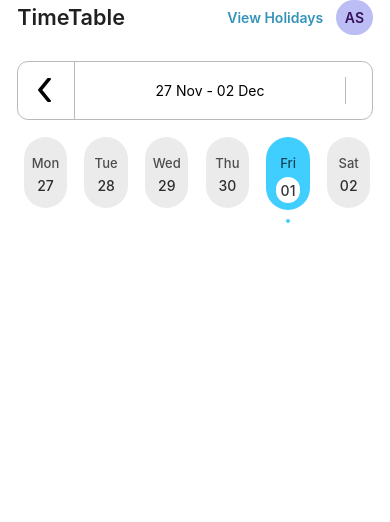
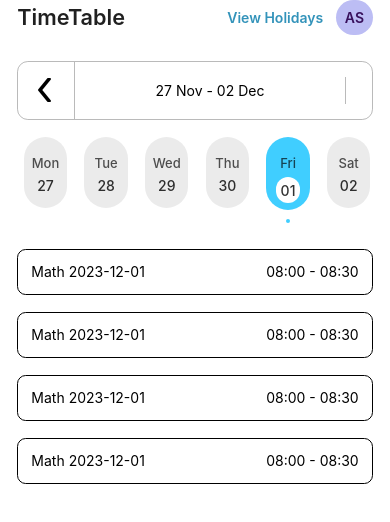
Before and after one commit to warrior0906/TimeTableApp, a React Native app: screen / in a window 390 px wide. Shown: the top 522 px of the page. Built offline with nearby package versions, Linux system fonts and the light colour scheme; grey boxes are pictures that could not be loaded.

Commit message:
scroll subject list on day change

```diff
--- a/src/screens/home/home.styles.ts
+++ b/src/screens/home/home.styles.ts
@@ -47,4 +47,18 @@ export const styles = StyleSheet.create({
     borderRadius: scaling.hs(4),
     marginTop: scaling.vs(8),
   },
+  subjectItemContainer: {
+    width: scaling.hs(328),
+    marginHorizontal: scaling.hs(16),
+  },
+  subjectItem: {
+    flexDirection: 'row',
+    justifyContent: 'space-between',
+    alignItems: 'center',
+    marginVertical: scaling.hs(8),
+    paddingVertical: scaling.vs(12),
+    paddingHorizontal: scaling.hs(12),
+    borderWidth: 1,
+    borderRadius: scaling.hs(8),
+  },
 });
--- a/src/screens/home/home.tsx
+++ b/src/screens/home/home.tsx
@@ -4,6 +4,7 @@ import {DatePicker, Header, WeekSelector} from '../../components';
 import {styles} from './home.styles';
 import {currentDate, getCurrentWeek, getWeek} from '../../utils';
 import moment from 'moment';
+import scaling from '../../utils/scaling';
 
 const HomeScreen = () => {
   const [showCalendar, setShowCalendar] = useState<boolean>(false);
@@ -12,7 +13,23 @@ const HomeScreen = () => {
   );
   const [selectedDate, setSelectedDate] = useState<string>(currentDate());
 
-  const renderItem = ({item}: {item: string}) => {
+  const initialScrollIndex =
+    getCurrentWeek(currentDate()).findIndex(e => e === currentDate()) || 0;
+
+  const widthOfEachItem = scaling.hs(328);
+  const marginOnEachSideOfEachItem = scaling.hs(16);
+
+  const flatListRef = React.useRef();
+
+  const onPressDate = (item: string, index: number) => {
+    setSelectedDate(item);
+    flatListRef?.current?.scrollToIndex({
+      animated: true,
+      index: index,
+    });
+  };
+
+  const renderItem = ({item, index}: {item: string; index: number}) => {
     const day = moment(item).format('ddd');
     if (day === 'Sun') {
       return <></>;
@@ -24,7 +41,7 @@ const HomeScreen = () => {
             styles.dateView,
             item === selectedDate ? styles.selectedContainer : null,
           ]}
-          onPress={() => setSelectedDate(item)}>
+          onPress={() => onPressDate(item, index)}>
           <Text style={styles.day}>{day}</Text>
           <View style={[item === selectedDate ? styles.selectedDate : null]}>
             <Text style={styles.date}>{moment(item).format('DD')}</Text>
@@ -34,6 +51,21 @@ const HomeScreen = () => {
       </View>
     );
   };
+
+  const renderSubjects = ({item}: {item: string}) => (
+    <View
+      style={[
+        styles.subjectItemContainer,
+        {width: widthOfEachItem, marginHorizontal: marginOnEachSideOfEachItem},
+      ]}>
+      {[1, 2, 3, 4]?.map(e => (
+        <View style={styles.subjectItem} key={e}>
+          <Text>{`Math ${item}`}</Text>
+          <Text>08:00 - 08:30</Text>
+        </View>
+      ))}
+    </View>
+  );
 
   return (
     <View style={styles.rootContainer}>
@@ -51,6 +83,20 @@ const HomeScreen = () => {
         horizontal
         style={styles.container}
       />
+      <FlatList
+        data={selectedWeek}
+        renderItem={renderSubjects}
+        ref={flatListRef}
+        horizontal
+        pagingEnabled
+        showsHorizontalScrollIndicator={false}
+        initialScrollIndex={initialScrollIndex}
+        getItemLayout={(_, index) => ({
+          length: widthOfEachItem + 2 * marginOnEachSideOfEachItem, //  WIDTH + (MARGIN_HORIZONTAL * 2)
+          offset: (widthOfEachItem + 2 * marginOnEachSideOfEachItem) * index, //  ( WIDTH + (MARGIN_HORIZONTAL*2) ) * (index)
+          index,
+        })}
+      />
       {showCalendar && (
         <DatePicker
           onPressClose={() => setShowCalendar(false)}
--- a/src/utils/common.ts
+++ b/src/utils/common.ts
@@ -67,3 +67,13 @@ export const getNextWeekDate = (date: string = currentDate()) => {
   );
   return moment(lastWeek).format('YYYY-MM-DD');
 };
+
+export const getNextDate = (date: string = currentDate()) => {
+  const curr = new Date(date);
+  const nextDate = new Date(
+    curr.getFullYear(),
+    curr.getMonth(),
+    curr.getDate() + 1,
+  );
+  return moment(nextDate).format('YYYY-MM-DD');
+};
```
